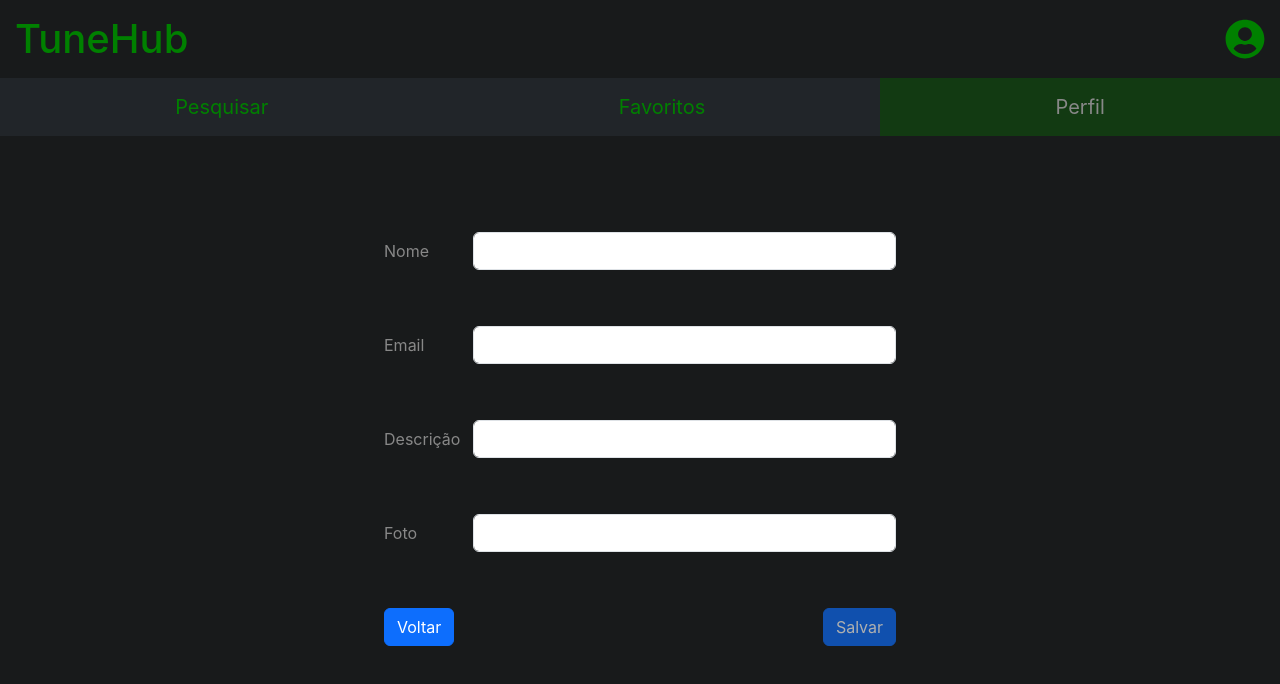
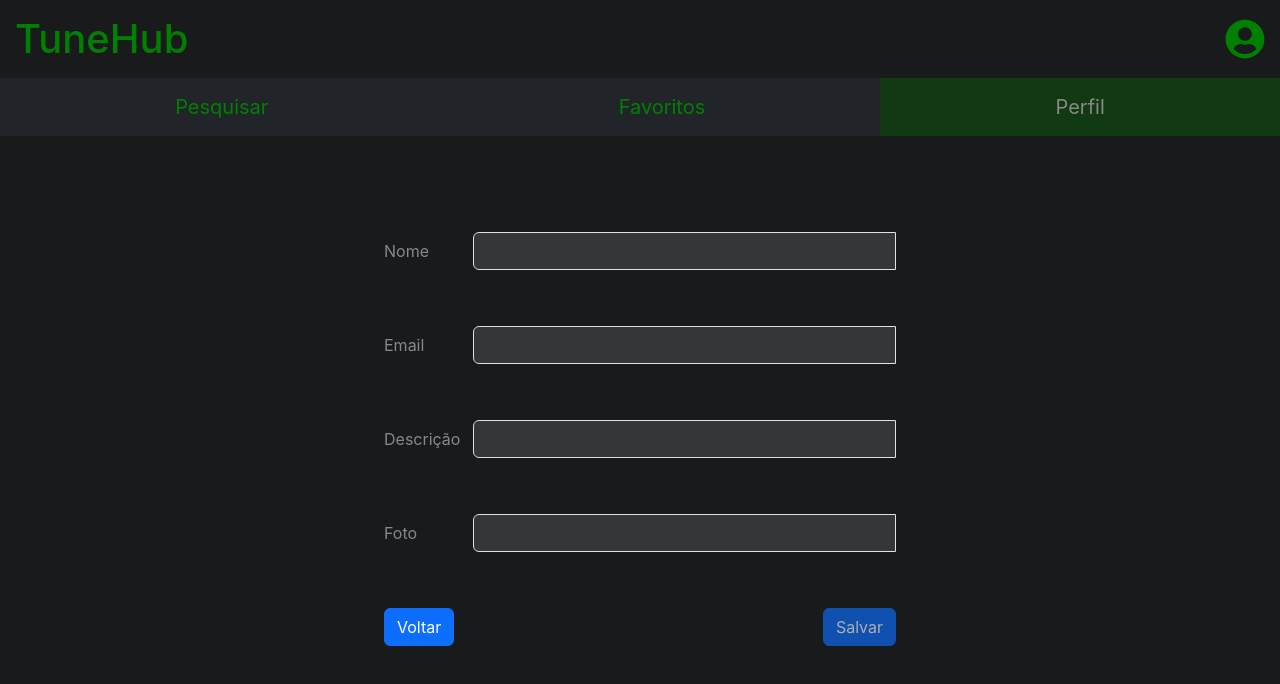
Before and after one commit to angelofonseca/tunehub, a React (Vite) app: page /profile/edit in a window 1280 px wide. Shown: the top 684 px of the page. Built offline with nearby package versions, Linux system fonts and the light colour scheme.

Commit message:
final adjustments

```diff
--- a/src/pages/Profile/Edit/ProfileEdit.tsx
+++ b/src/pages/Profile/Edit/ProfileEdit.tsx
@@ -28,10 +28,7 @@ function ProfileEdit() {
   }, []);
 
   const emailRegex = /^[\w-.]+@([\w-]+\.)+[\w-]{2,4}$/;
-  const isDisabled = !user.name
-  || !user.description
-  || !user.image
-  || !emailRegex.test(user.email);
+  const isDisabled = !user.name || !user.description || !emailRegex.test(user.email);
 
   const handleSubmit = async (event:React.FormEvent<HTMLFormElement>) => {
     event.preventDefault();
@@ -62,7 +59,7 @@ function ProfileEdit() {
             type="text"
             name="name"
             id="name"
-            className="form-control"
+            className="form-control search-input"
             value={ user.name }
             onChange={ handleChange }
           />
@@ -74,7 +71,7 @@ function ProfileEdit() {
         <div className="col-sm-10">
           <input
             data-testid="edit-input-email"
-            className="form-control"
+            className="form-control search-input"
             type="email"
             name="email"
             id="email"
@@ -90,7 +87,7 @@ function ProfileEdit() {
             data-testid="edit-input-description"
             type="text"
             name="description"
-            className="form-control"
+            className="form-control search-input"
             id="description"
             value={ user.description }
             onChange={ handleChange }
@@ -106,7 +103,7 @@ function ProfileEdit() {
             type="text"
             name="image"
             id="image"
-            className="form-control"
+            className="form-control search-input"
             value={ user.image }
             onChange={ handleChange }
           />
--- a/src/pages/Search/Search.css
+++ b/src/pages/Search/Search.css
@@ -8,6 +8,10 @@ color: white;
 
 .search-input::placeholder {
   color: #888;
+}
+
+.search-input:focus {
+  color: white;
 }
 
 .title {
```
